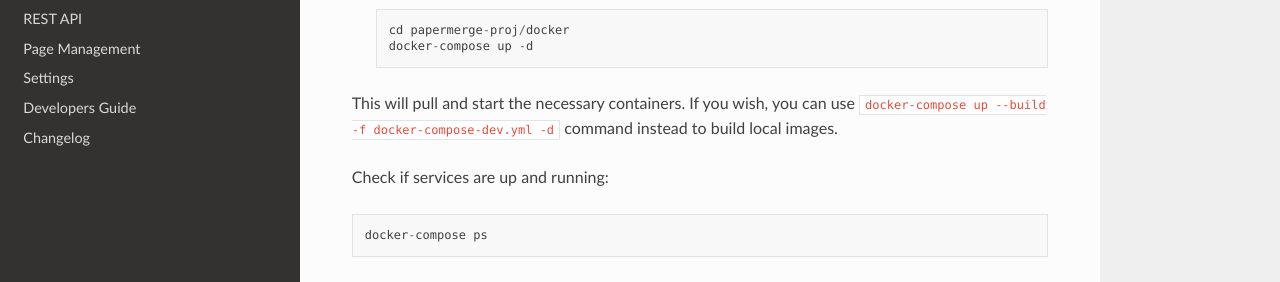
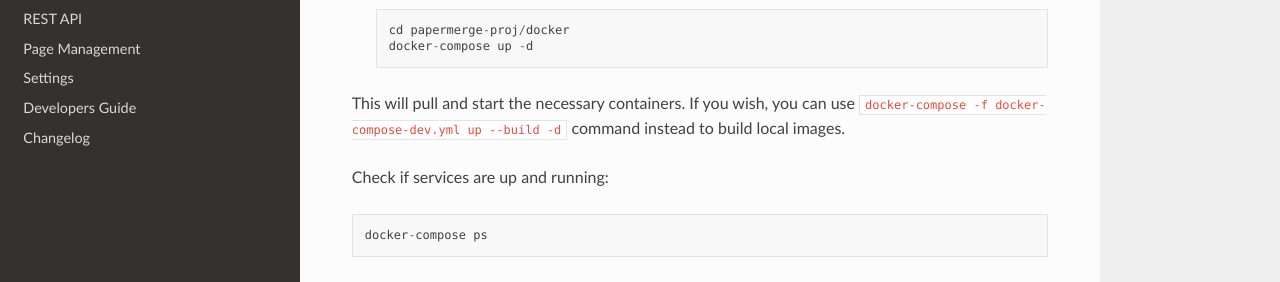
Before and after one commit to ciur/papermerge, a Sphinx documentation site: the page built from docs/source/installation/docker.rst, in a window 1280 px wide and 1131 px high. Shown: the part 387-669 px from the top of the window. Built offline with Sphinx 7.4.7 and the Read the Docs theme 2.0.0, drawn with Linux system fonts in a browser that asks for light colours.

```diff
--- a/docs/source/installation/docker.rst
+++ b/docs/source/installation/docker.rst
@@ -15,7 +15,7 @@ With this method you will need ``git``, ``docker`` and ``docker-compose`` instal
     cd papermerge-proj/docker
     docker-compose up -d
 
-This will pull and start the necessary containers. If you wish, you can use ``docker-compose up --build -f docker-compose-dev.yml -d`` command instead to build local images.
+This will pull and start the necessary containers. If you wish, you can use ``docker-compose -f docker-compose-dev.yml up --build -d`` command instead to build local images.
 
 Check if services are up and running::
 
```
